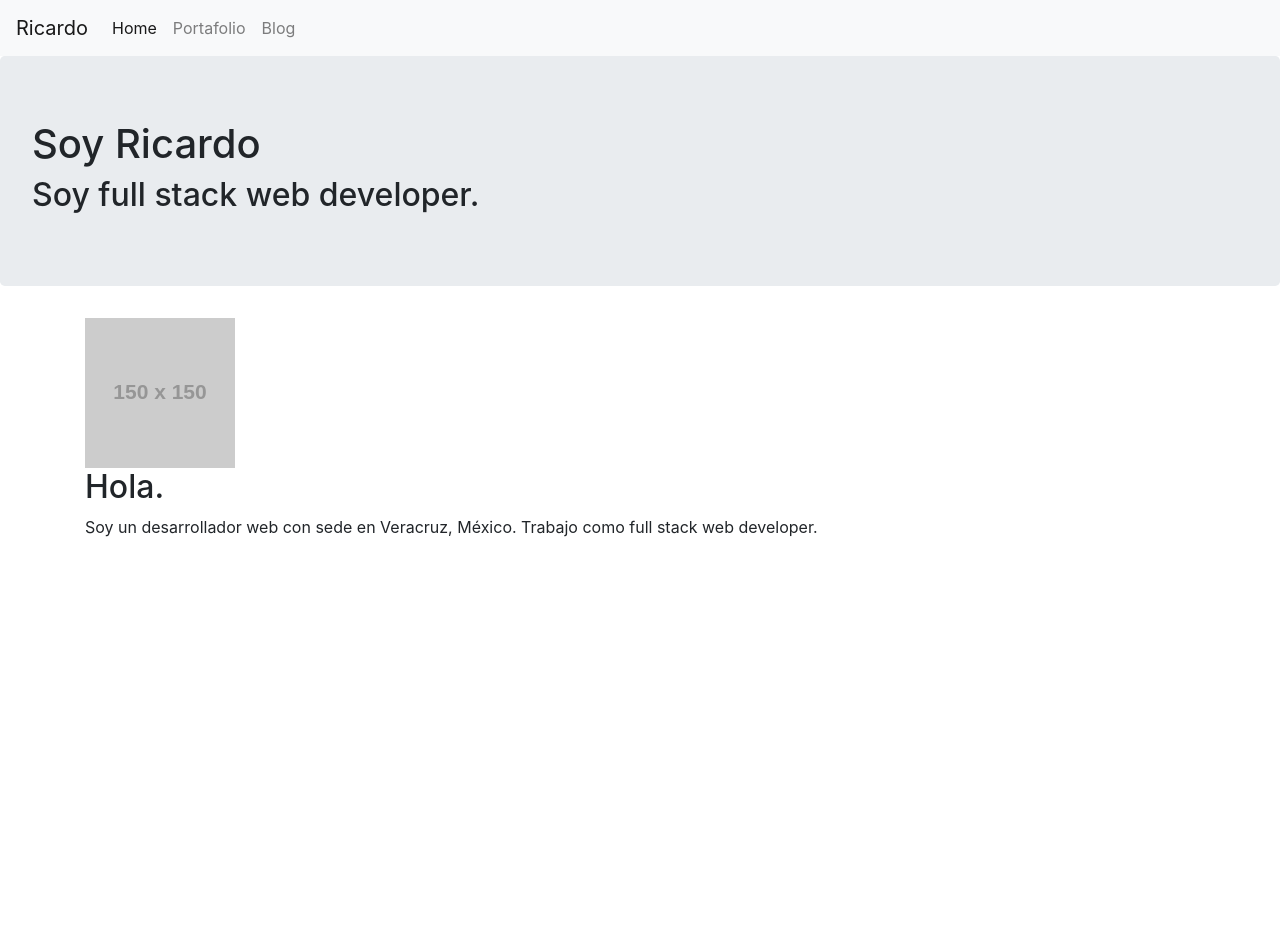
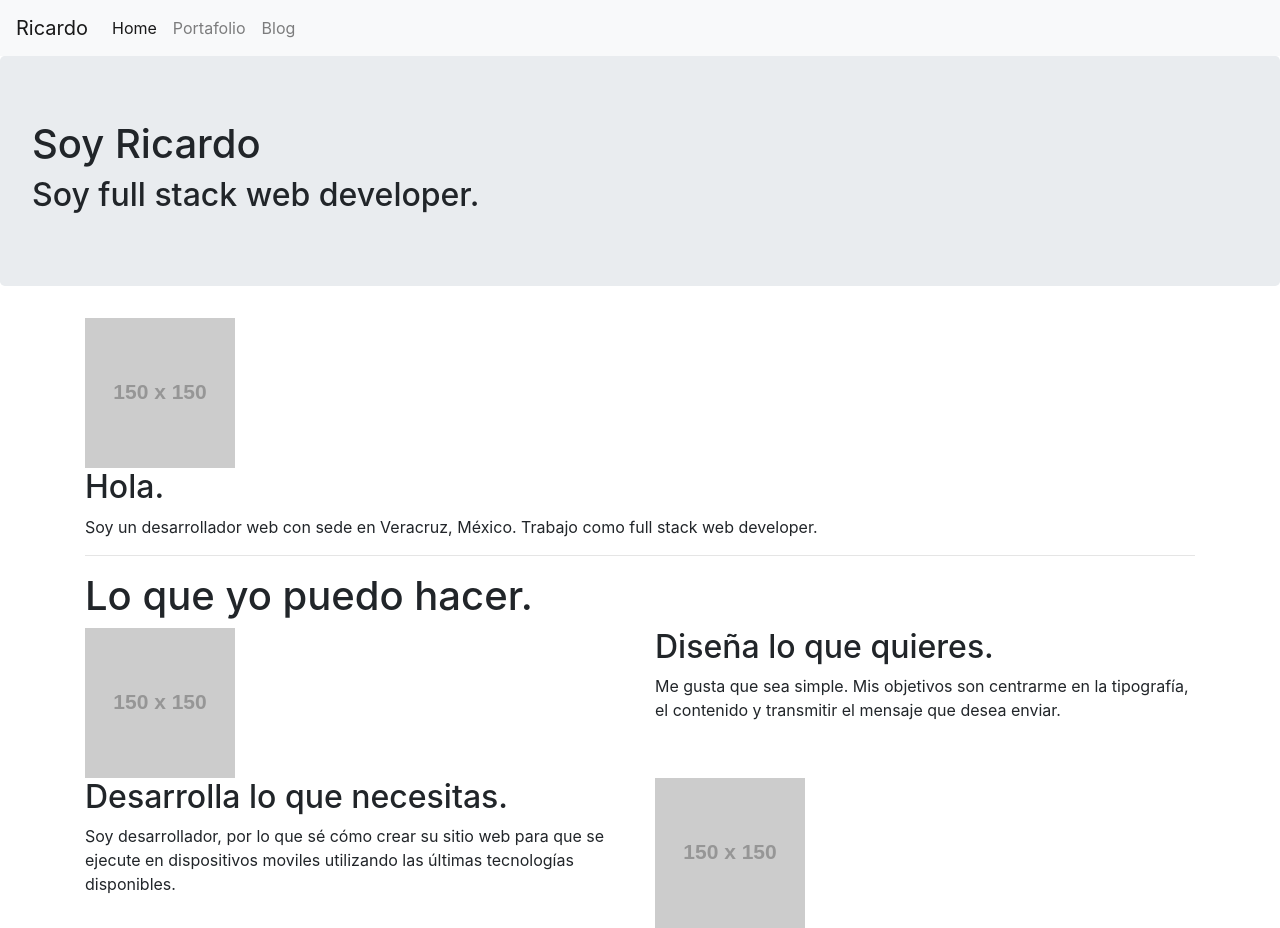
Before and after one commit to RicardoEscobar/resume, a plain HTML site: page index.html in a window 1280 px wide. Before the commit the page ends 800 px from the top, so only its background shows below. Drawn offline with nearby package versions, Linux system fonts and the light colour scheme; placeholder pictures from the web are drawn by us.

Commit message:
Agrega seccion lo que yo puedo hacer index.html

```diff
--- a/index.html
+++ b/index.html
@@ -48,6 +48,31 @@
             <h2>Hola.</h2>
             <p>Soy un desarrollador web con sede en Veracruz, México. Trabajo como full stack web developer.</p>
         </div><!-- saludo -->
+        <hr>
+
+        <!-- lo que yo puedo hacer -->
+        <div>
+            <h1>Lo que yo puedo hacer.</h1>
+            <div class="row">
+                <div class="col-md-6">
+                    <img src="https://via.placeholder.com/150" />
+                </div>
+                <div class="col-md-6">
+                    <h2>Diseña lo que quieres.</h2>
+                    <p>Me gusta que sea simple. Mis objetivos son centrarme en la tipografía, el contenido y transmitir el mensaje que desea enviar.</p>
+                </div>
+            </div>
+            <div class="row">
+                <div class="col-md-6">
+                    <h2>Desarrolla lo que necesitas.</h2>
+                    <p>Soy desarrollador, por lo que sé cómo crear su sitio web para que se ejecute en dispositivos moviles utilizando las últimas tecnologías disponibles.</p>
+                </div>
+                <div class="col-md-6">
+                    <img src="https://via.placeholder.com/150" />
+                </div>
+            </div>
+        </div><!-- lo que yo puedo hacer -->
+
     </div><!-- container -->
 
     <!-- Optional JavaScript -->
```
